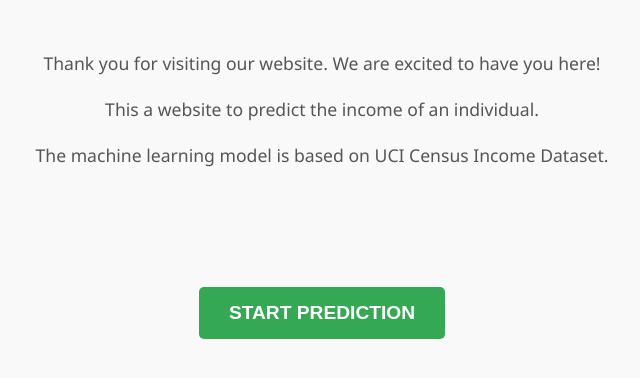
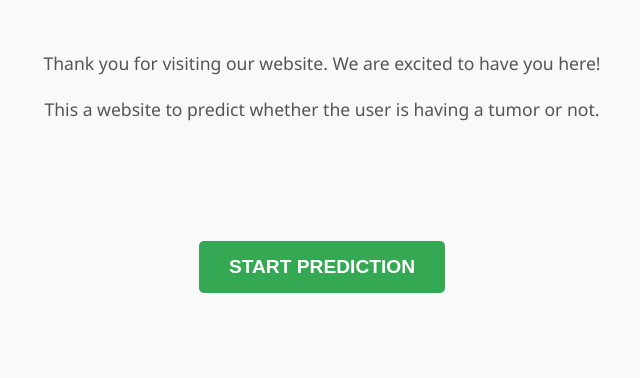
Before and after one commit to JunaidK0012/Kidney_disease_classification, a Flask app: page / in a window 1280 px wide. Shown: the part 114-492 px from the top of the page, without its empty margins (318-958 px from the left). Run offline with Flask 3, Linux system fonts and the light colour scheme.

Commit message:
updated index.html

```diff
--- a/templates/index.html
+++ b/templates/index.html
@@ -64,8 +64,8 @@
 
     <main>
         <p>Thank you for visiting our website. We are excited to have you here!</p>
-        <p>This a website to predict the income of an individual.</p>
-        <p>The machine learning model is based on UCI Census Income Dataset.</p>
+        <p>This a website to predict whether the user is having a tumor or not. </p>
+        <p></p>
         <button onclick="startPrediction()">START PREDICTION</button>
     </main>
 
```
Also changed, not shown: 1 other file.
